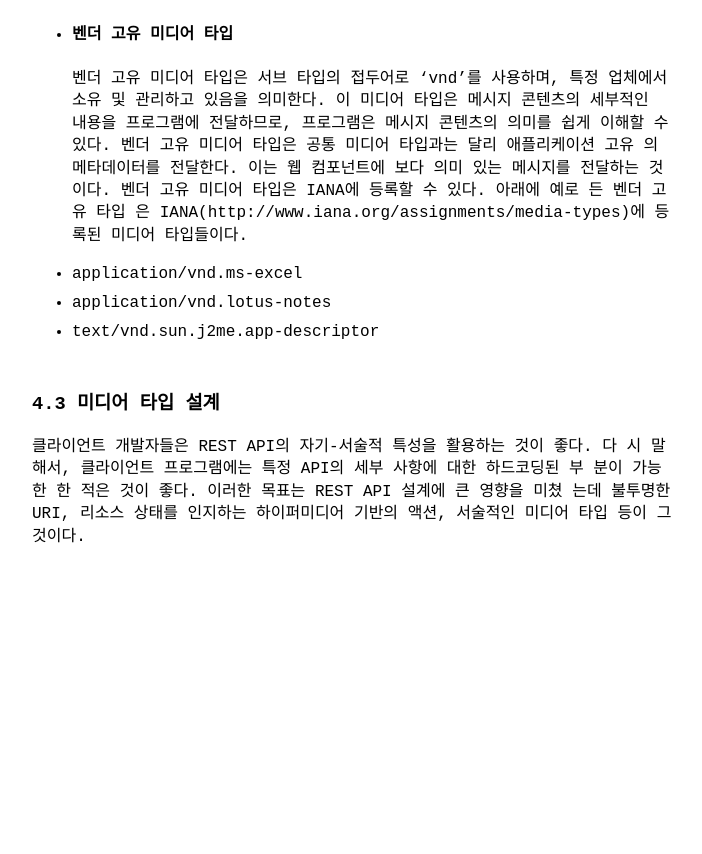
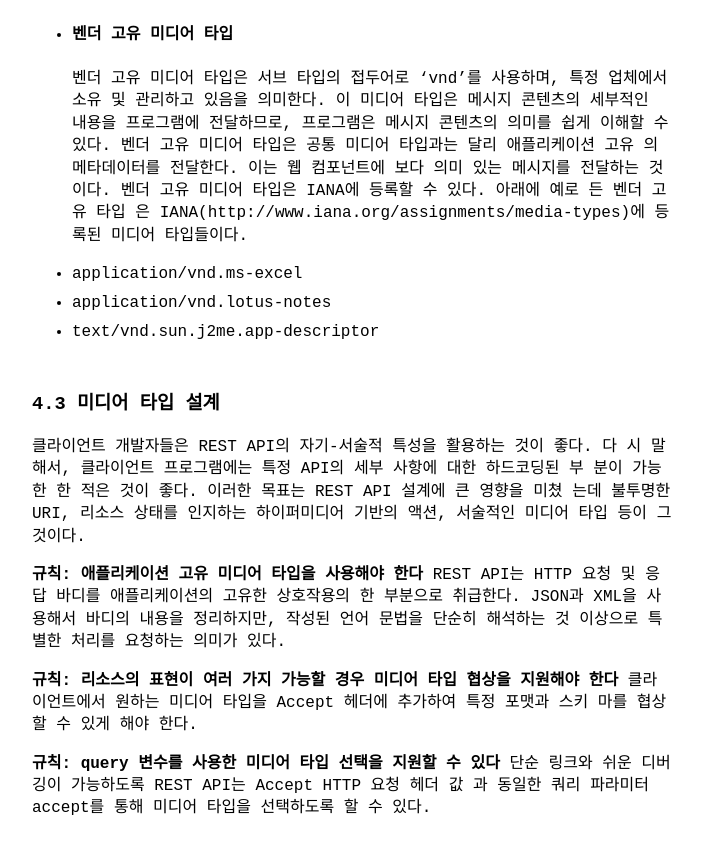
Before and after one commit to khjzzm/khjzzm.github.io, a Jekyll site: the page built from _posts/2023-02-22-Rest-API-Design-Pattern.md, in a window 1280 px wide and 900 px high, scrolled down 15327 px. Shown: the top 854 px of the window, without its empty margins (288-990 px from the left). Built offline with Jekyll 4.4.1, drawn with Linux system fonts in a browser that asks for light colours; before the commit the page ends 15955 px from its top, so only the background shows below that.

Commit message:
미디어 타입 설계

```diff
--- a/_posts/2023-02-22-Rest-API-Design-Pattern.md
+++ b/_posts/2023-02-22-Rest-API-Design-Pattern.md
@@ -446,3 +446,13 @@
 ### 4.3 미디어 타입 설계
 클라이언트 개발자들은 REST API의 자기-서술적 특성을 활용하는 것이 좋다. 다 시 말해서, 클라이언트 프로그램에는 특정 API의 세부 사항에 대한 하드코딩된 부 분이 가능한 한 적은 것이 좋다.
 이러한 목표는 REST API 설계에 큰 영향을 미쳤 는데 불투명한 URI, 리소스 상태를 인지하는 하이퍼미디어 기반의 액션, 서술적인 미디어 타입 등이 그것이다.
+
+**규칙: 애플리케이션 고유 미디어 타입을 사용해야 한다**
+REST API는 HTTP 요청 및 응답 바디를 애플리케이션의 고유한 상호작용의 한 부분으로 취급한다.
+JSON과 XML을 사용해서 바디의 내용을 정리하지만, 작성된 언어 문법을 단순히 해석하는 것 이상으로 특별한 처리를 요청하는 의미가 있다.
+
+**규칙: 리소스의 표현이 여러 가지 가능할 경우 미디어 타입 협상을 지원해야 한다**
+클라이언트에서 원하는 미디어 타입을 Accept 헤더에 추가하여 특정 포맷과 스키 마를 협상할 수 있게 해야 한다.
+
+**규칙: query 변수를 사용한 미디어 타입 선택을 지원할 수 있다**
+단순 링크와 쉬운 디버깅이 가능하도록 REST API는 Accept HTTP 요청 헤더 값 과 동일한 쿼리 파라미터 accept를 통해 미디어 타입을 선택하도록 할 수 있다.
```
